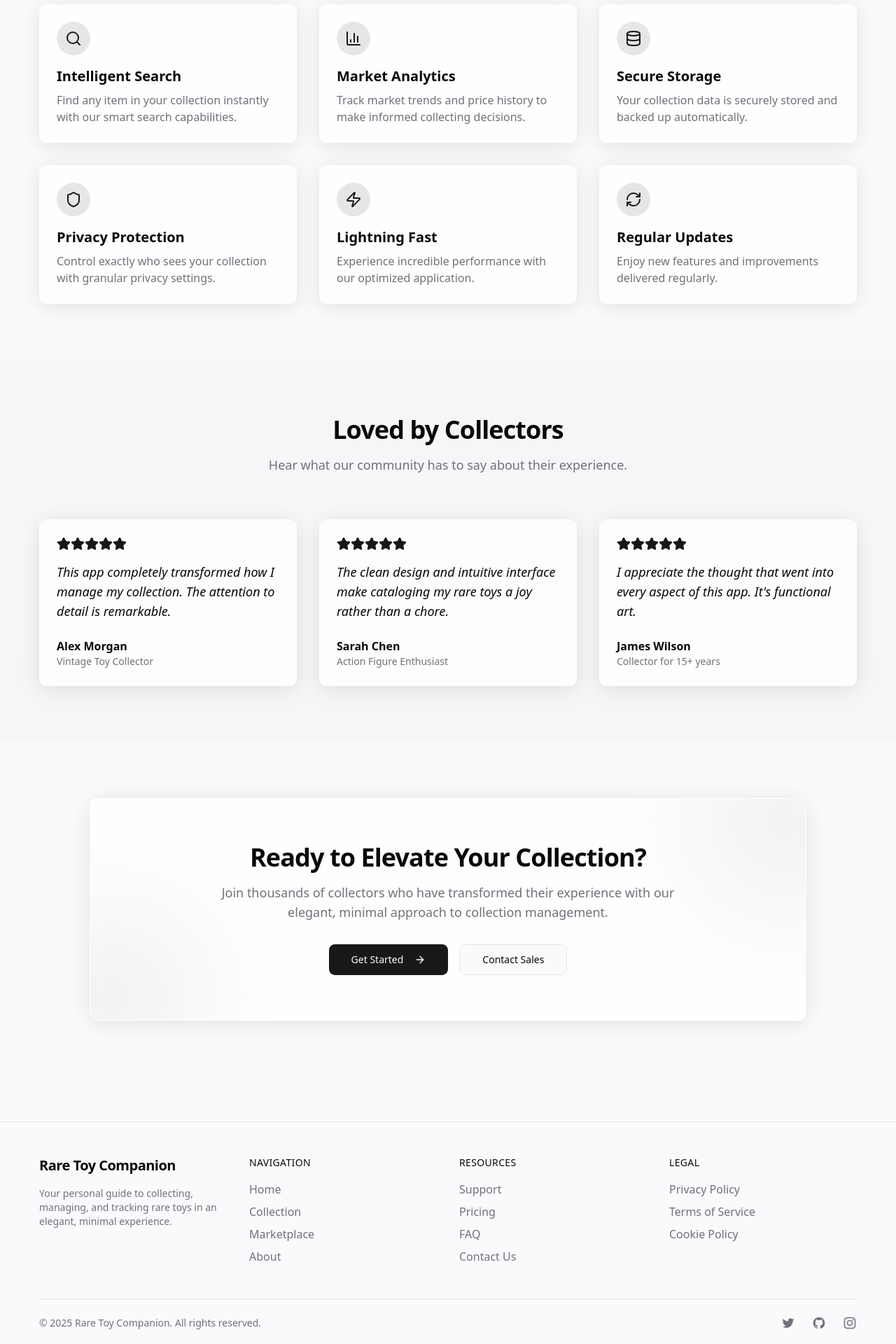
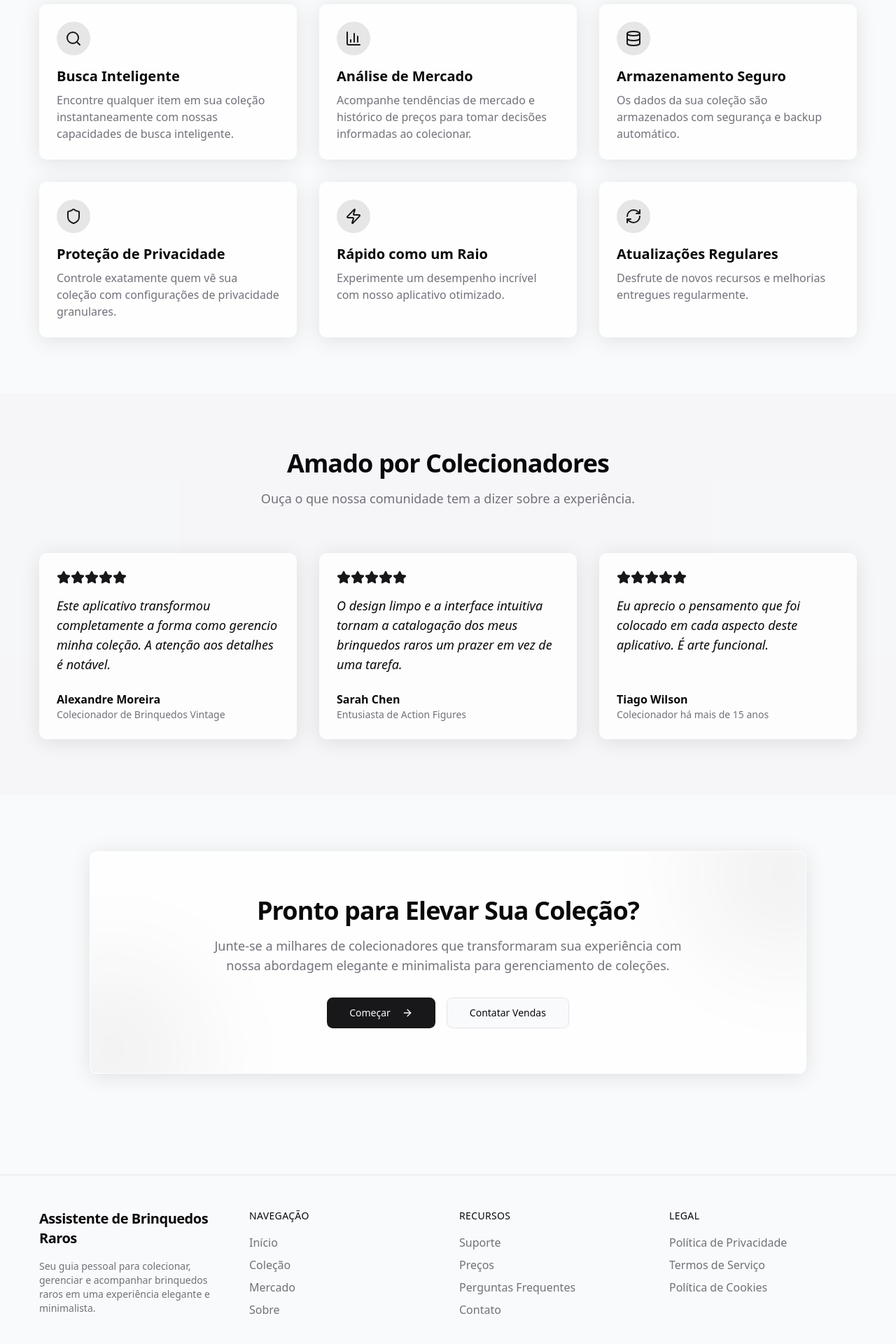
Before and after one commit to naramuhl/rare-toy-companion, a React (Vite) app: page / in a window 1280 px wide. Shown: the part 840-2760 px from the top of the page at 70% size. Built offline with nearby package versions, Linux system fonts and the light colour scheme.

Commit message:
Translate project to Portuguese
Translate the project and documentation to Portuguese.

```diff
--- a/src/components/layout/Footer.tsx
+++ b/src/components/layout/Footer.tsx
@@ -12,46 +12,46 @@ const Footer = () => {
         <div className="grid grid-cols-1 md:grid-cols-4 gap-8">
           <div className="md:col-span-1">
             <Link to="/" className="inline-block mb-4">
-              <span className="font-bold text-xl tracking-tight">Rare Toy Companion</span>
+              <span className="font-bold text-xl tracking-tight">Assistente de Brinquedos Raros</span>
             </Link>
             <p className="text-muted-foreground text-sm max-w-xs">
-              Your personal guide to collecting, managing, and tracking rare toys in an elegant, minimal experience.
+              Seu guia pessoal para colecionar, gerenciar e acompanhar brinquedos raros em uma experiência elegante e minimalista.
             </p>
           </div>
 
           <div>
-            <h3 className="font-medium text-sm tracking-wide mb-4 uppercase">Navigation</h3>
+            <h3 className="font-medium text-sm tracking-wide mb-4 uppercase">Navegação</h3>
             <ul className="space-y-2">
-              <FooterLink to="/">Home</FooterLink>
-              <FooterLink to="/collection">Collection</FooterLink>
-              <FooterLink to="/marketplace">Marketplace</FooterLink>
-              <FooterLink to="/about">About</FooterLink>
+              <FooterLink to="/">Início</FooterLink>
+              <FooterLink to="/collection">Coleção</FooterLink>
+              <FooterLink to="/marketplace">Mercado</FooterLink>
+              <FooterLink to="/about">Sobre</FooterLink>
             </ul>
           </div>
 
           <div>
-            <h3 className="font-medium text-sm tracking-wide mb-4 uppercase">Resources</h3>
+            <h3 className="font-medium text-sm tracking-wide mb-4 uppercase">Recursos</h3>
             <ul className="space-y-2">
-              <FooterLink to="/support">Support</FooterLink>
-              <FooterLink to="/pricing">Pricing</FooterLink>
-              <FooterLink to="/faq">FAQ</FooterLink>
-              <FooterLink to="/contact">Contact Us</FooterLink>
+              <FooterLink to="/support">Suporte</FooterLink>
+              <FooterLink to="/pricing">Preços</FooterLink>
+              <FooterLink to="/faq">Perguntas Frequentes</FooterLink>
+              <FooterLink to="/contact">Contato</FooterLink>
             </ul>
           </div>
 
           <div>
             <h3 className="font-medium text-sm tracking-wide mb-4 uppercase">Legal</h3>
             <ul className="space-y-2">
-              <FooterLink to="/privacy">Privacy Policy</FooterLink>
-              <FooterLink to="/terms">Terms of Service</FooterLink>
-              <FooterLink to="/cookies">Cookie Policy</FooterLink>
+              <FooterLink to="/privacy">Política de Privacidade</FooterLink>
+              <FooterLink to="/terms">Termos de Serviço</FooterLink>
+              <FooterLink to="/cookies">Política de Cookies</FooterLink>
             </ul>
           </div>
         </div>
 
         <div className="mt-12 pt-6 border-t border-neutral-200 dark:border-neutral-800 flex flex-col md:flex-row justify-between items-center">
           <p className="text-sm text-muted-foreground">
-            © {currentYear} Rare Toy Companion. All rights reserved.
+            © {currentYear} Assistente de Brinquedos Raros. Todos os direitos reservados.
           </p>
           <div className="flex space-x-6 mt-4 md:mt-0">
             <SocialLink href="https://twitter.com" aria-label="Twitter">
--- a/src/components/layout/Header.tsx
+++ b/src/components/layout/Header.tsx
@@ -30,7 +30,7 @@ const Header = () => {
       <div className="container max-w-7xl mx-auto">
         <div className="flex items-center justify-between">
           <Link to="/" className="flex items-center space-x-2">
-            <span className="font-bold text-xl tracking-tight">Rare Toy Companion</span>
+            <span className="font-bold text-xl tracking-tight">Assistente de Brinquedos Raros</span>
           </Link>
 
           {/* Desktop Navigation */}
@@ -44,7 +44,7 @@ const Header = () => {
             size="icon"
             className="md:hidden focus:outline-none"
             onClick={toggleMenu}
-            aria-label="Toggle menu"
+            aria-label="Alternar menu"
           >
             {isMenuOpen ? <X size={24} /> : <Menu size={24} />}
           </Button>
@@ -74,34 +74,34 @@ const NavLinks = ({ className, onClick }: { className?: string; onClick?: () =>
       className={cn("hover-lift font-medium", className)}
       onClick={onClick}
     >
-      Home
+      Início
     </Link>
     <Link
       to="/collection"
       className={cn("hover-lift font-medium", className)}
       onClick={onClick}
     >
-      Collection
+      Coleção
     </Link>
     <Link
       to="/marketplace"
       className={cn("hover-lift font-medium", className)}
       onClick={onClick}
     >
-      Marketplace
+      Mercado
     </Link>
     <Link
       to="/about"
       className={cn("hover-lift font-medium", className)}
       onClick={onClick}
     >
-      About
+      Sobre
     </Link>
     <Button
       onClick={onClick}
       className="hover-lift"
     >
-      Get Started
+      Começar
     </Button>
   </>
 );
--- a/src/components/sections/CTA.tsx
+++ b/src/components/sections/CTA.tsx
@@ -22,18 +22,18 @@ const CTA = () => {
 
         <div className="relative z-10">
           <h2 className="text-3xl md:text-4xl font-bold tracking-tight mb-4">
-            Ready to Elevate Your Collection?
+            Pronto para Elevar Sua Coleção?
           </h2>
           <p className="text-lg text-muted-foreground mb-8 max-w-2xl mx-auto">
-            Join thousands of collectors who have transformed their experience with our elegant,
-            minimal approach to collection management.
+            Junte-se a milhares de colecionadores que transformaram sua experiência com nossa abordagem
+            elegante e minimalista para gerenciamento de coleções.
           </p>
           <div className="flex flex-col sm:flex-row gap-4 justify-center">
             <Button size="lg" className="font-medium">
-              Get Started <ArrowRight className="ml-2 h-4 w-4" />
+              Começar <ArrowRight className="ml-2 h-4 w-4" />
             </Button>
             <Button size="lg" variant="outline" className="font-medium">
-              Contact Sales
+              Contatar Vendas
             </Button>
           </div>
         </div>
--- a/src/components/sections/Features.tsx
+++ b/src/components/sections/Features.tsx
@@ -6,33 +6,33 @@ import { Search, BarChart3, Database, Shield, Zap, RefreshCw } from 'lucide-reac
 
 const features = [
   {
-    title: 'Intelligent Search',
-    description: 'Find any item in your collection instantly with our smart search capabilities.',
+    title: 'Busca Inteligente',
+    description: 'Encontre qualquer item em sua coleção instantaneamente com nossas capacidades de busca inteligente.',
     icon: Search,
   },
   {
-    title: 'Market Analytics',
-    description: 'Track market trends and price history to make informed collecting decisions.',
+    title: 'Análise de Mercado',
+    description: 'Acompanhe tendências de mercado e histórico de preços para tomar decisões informadas ao colecionar.',
     icon: BarChart3,
   },
   {
-    title: 'Secure Storage',
-    description: 'Your collection data is securely stored and backed up automatically.',
+    title: 'Armazenamento Seguro',
+    description: 'Os dados da sua coleção são armazenados com segurança e backup automático.',
     icon: Database,
   },
   {
-    title: 'Privacy Protection',
-    description: 'Control exactly who sees your collection with granular privacy settings.',
+    title: 'Proteção de Privacidade',
+    description: 'Controle exatamente quem vê sua coleção com configurações de privacidade granulares.',
     icon: Shield,
   },
   {
-    title: 'Lightning Fast',
-    description: 'Experience incredible performance with our optimized application.',
+    title: 'Rápido como um Raio',
+    description: 'Experimente um desempenho incrível com nosso aplicativo otimizado.',
     icon: Zap,
   },
   {
-    title: 'Regular Updates',
-    description: 'Enjoy new features and improvements delivered regularly.',
+    title: 'Atualizações Regulares',
+    description: 'Desfrute de novos recursos e melhorias entregues regularmente.',
     icon: RefreshCw,
   },
 ];
@@ -51,10 +51,10 @@ const Features = () => {
           )}
         >
           <h2 className="text-3xl md:text-4xl font-bold tracking-tight mb-4">
-            Thoughtfully Crafted Features
+            Recursos Cuidadosamente Elaborados
           </h2>
           <p className="text-lg text-muted-foreground">
-            Every detail has been considered to create a seamless experience for collectors.
+            Cada detalhe foi considerado para criar uma experiência perfeita para colecionadores.
           </p>
         </div>
 
--- a/src/components/sections/Hero.tsx
+++ b/src/components/sections/Hero.tsx
@@ -22,10 +22,10 @@ const Hero = () => {
             className={cn("mb-6", getAnimationClass(titleAnimation.isInView, 'fade'))}
           >
             <span className="inline-block px-3 py-1 text-xs font-medium tracking-wider uppercase rounded-full bg-primary/10 text-primary mb-4">
-              Introducing Rare Toy Companion
+              Apresentando o Assistente de Brinquedos Raros
             </span>
             <h1 className="text-4xl md:text-5xl lg:text-6xl font-bold tracking-tight">
-              Elevate Your Collection with Minimal Elegance
+              Eleve Sua Coleção com Elegância Minimalista
             </h1>
           </div>
 
@@ -36,8 +36,8 @@ const Hero = () => {
               getAnimationClass(subtitleAnimation.isInView, 'slide-up')
             )}
           >
-            A beautifully designed companion for rare toy collectors that brings simplicity,
-            elegance, and functionality to managing your prized possessions.
+            Um assistente belamente projetado para colecionadores de brinquedos raros que traz simplicidade,
+            elegância e funcionalidade para gerenciar seus itens mais valiosos.
           </div>
 
           <div
@@ -48,10 +48,10 @@ const Hero = () => {
             )}
           >
             <Button size="lg" className="font-medium">
-              Get Started <ArrowRight className="ml-2 h-4 w-4" />
+              Começar <ArrowRight className="ml-2 h-4 w-4" />
             </Button>
             <Button size="lg" variant="outline" className="font-medium">
-              Learn More
+              Saiba Mais
             </Button>
           </div>
         </div>
--- a/src/components/sections/Testimonials.tsx
+++ b/src/components/sections/Testimonials.tsx
@@ -6,21 +6,21 @@ import { Star } from 'lucide-react';
 
 const testimonials = [
   {
-    quote: "This app completely transformed how I manage my collection. The attention to detail is remarkable.",
-    author: "Alex Morgan",
-    role: "Vintage Toy Collector",
+    quote: "Este aplicativo transformou completamente a forma como gerencio minha coleção. A atenção aos detalhes é notável.",
+    author: "Alexandre Moreira",
+    role: "Colecionador de Brinquedos Vintage",
     rating: 5,
   },
   {
-    quote: "The clean design and intuitive interface make cataloging my rare toys a joy rather than a chore.",
+    quote: "O design limpo e a interface intuitiva tornam a catalogação dos meus brinquedos raros um prazer em vez de uma tarefa.",
     author: "Sarah Chen",
-    role: "Action Figure Enthusiast",
+    role: "Entusiasta de Action Figures",
     rating: 5,
   },
   {
-    quote: "I appreciate the thought that went into every aspect of this app. It's functional art.",
-    author: "James Wilson",
-    role: "Collector for 15+ years",
+    quote: "Eu aprecio o pensamento que foi colocado em cada aspecto deste aplicativo. É arte funcional.",
+    author: "Tiago Wilson",
+    role: "Colecionador há mais de 15 anos",
     rating: 5,
   },
 ];
@@ -39,10 +39,10 @@ const Testimonials = () => {
           )}
         >
           <h2 className="text-3xl md:text-4xl font-bold tracking-tight mb-4">
-            Loved by Collectors
+            Amado por Colecionadores
           </h2>
           <p className="text-lg text-muted-foreground">
-            Hear what our community has to say about their experience.
+            Ouça o que nossa comunidade tem a dizer sobre a experiência.
           </p>
         </div>
 
--- a/src/pages/Index.tsx
+++ b/src/pages/Index.tsx
@@ -7,7 +7,7 @@ import Testimonials from '@/components/sections/Testimonials';
 import CTA from '@/components/sections/CTA';
 
 const Index = () => {
-  // Scroll to top on page load
+  // Scroll para o topo ao carregar a página
   useEffect(() => {
     window.scrollTo(0, 0);
   }, []);
--- a/src/pages/NotFound.tsx
+++ b/src/pages/NotFound.tsx
@@ -12,18 +12,18 @@ const NotFound = () => {
         <div className="relative">
           <span className="text-9xl font-bold text-primary/10">404</span>
           <h1 className="absolute top-1/2 left-1/2 transform -translate-x-1/2 -translate-y-1/2 text-4xl font-bold">
-            Page Not Found
+            Página Não Encontrada
           </h1>
         </div>
 
         <p className="mt-6 mb-8 text-lg text-muted-foreground max-w-md">
-          The page you are looking for might have been removed, had its name changed,
-          or is temporarily unavailable.
+          A página que você está procurando pode ter sido removida, teve seu nome alterado
+          ou está temporariamente indisponível.
         </p>
 
         <Link to="/">
           <Button className="font-medium">
-            <Home className="mr-2 h-4 w-4" /> Return Home
+            <Home className="mr-2 h-4 w-4" /> Voltar para o Início
           </Button>
         </Link>
       </div>
```
Also changed, not shown: 1 other file (tests, documents, lock files or other folders).
